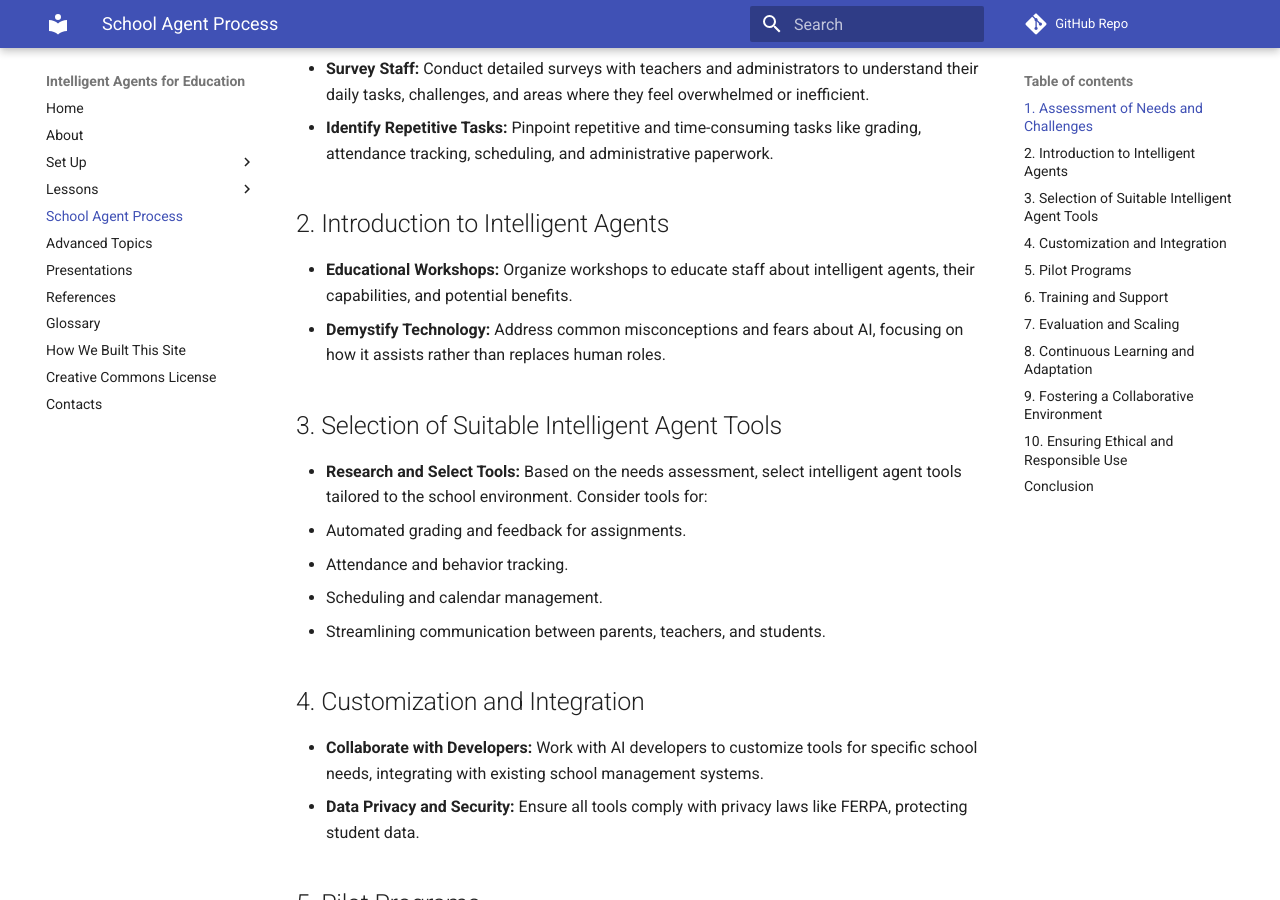
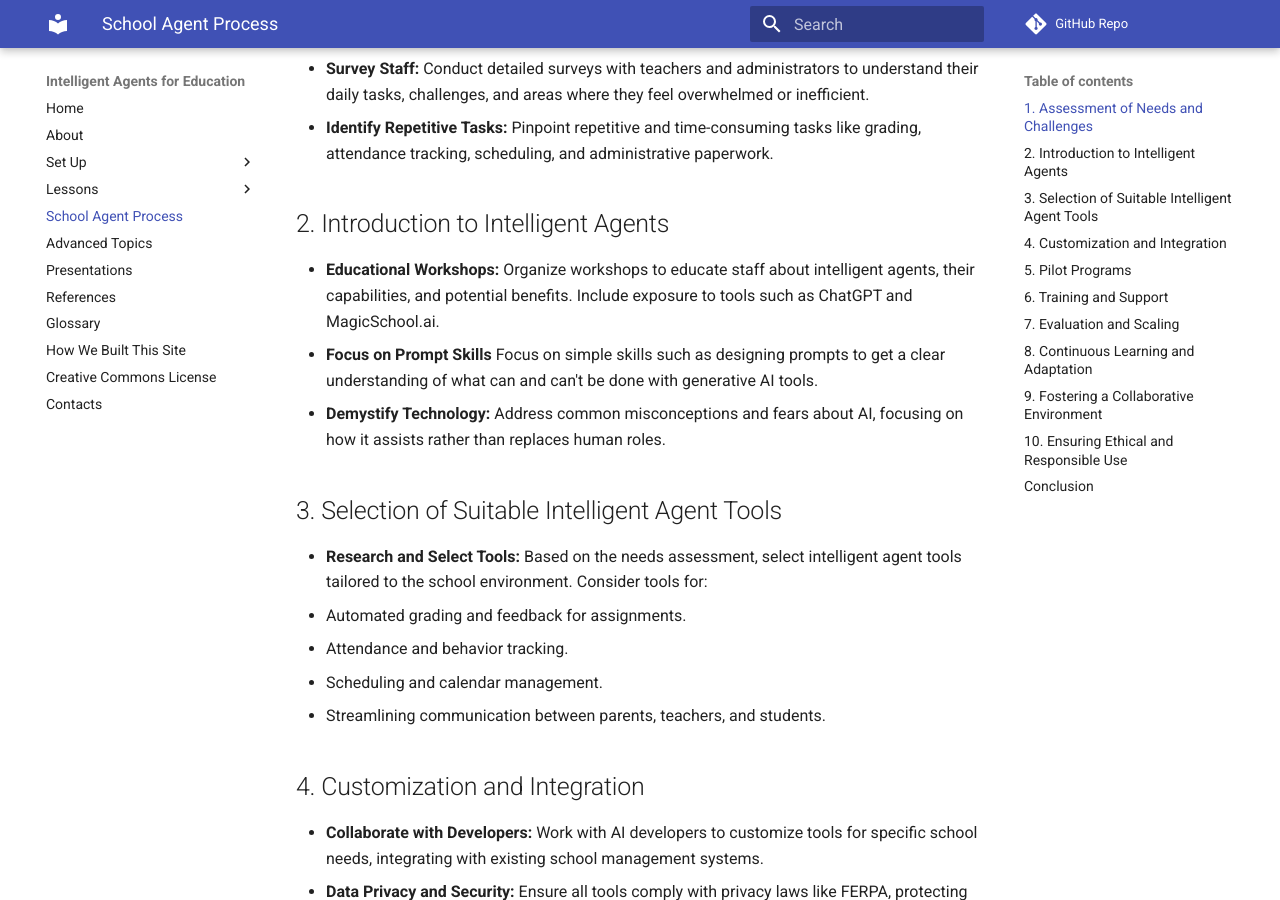
Before and after one commit to dmccreary/learn-langchain, an MkDocs documentation site: the page built from docs/school-agent-process.md, in a window 1280 px wide and 900 px high, scrolled down 349 px. Built offline with MkDocs 1.6.1 and Material for MkDocs 9.7.7, drawn with Linux system fonts in a browser that asks for light colours; comment, search, counter and statistics services are not loaded.

Commit message:
updating content

```diff
--- a/docs/school-agent-process.md
+++ b/docs/school-agent-process.md
@@ -11,7 +11,9 @@ Here are the steps to do this.
 - **Identify Repetitive Tasks:** Pinpoint repetitive and time-consuming tasks like grading, attendance tracking, scheduling, and administrative paperwork.
 
 ## 2. Introduction to Intelligent Agents
-- **Educational Workshops:** Organize workshops to educate staff about intelligent agents, their capabilities, and potential benefits.
+- **Educational Workshops:** Organize workshops to educate staff about intelligent agents, their capabilities, and potential benefits.  Include exposure to tools such as ChatGPT and MagicSchool.ai.
+- **Focus on Prompt Skills** Focus on simple skills such as designing prompts
+to get a clear understanding of what can and can't be done with generative AI tools.
 - **Demystify Technology:** Address common misconceptions and fears about AI, focusing on how it assists rather than replaces human roles.
 
 ## 3. Selection of Suitable Intelligent Agent Tools
```
